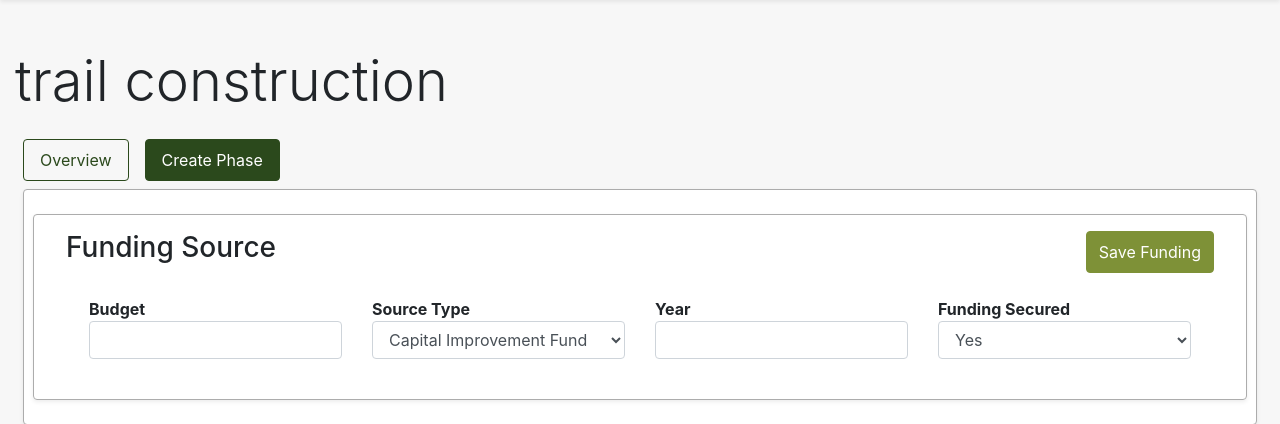
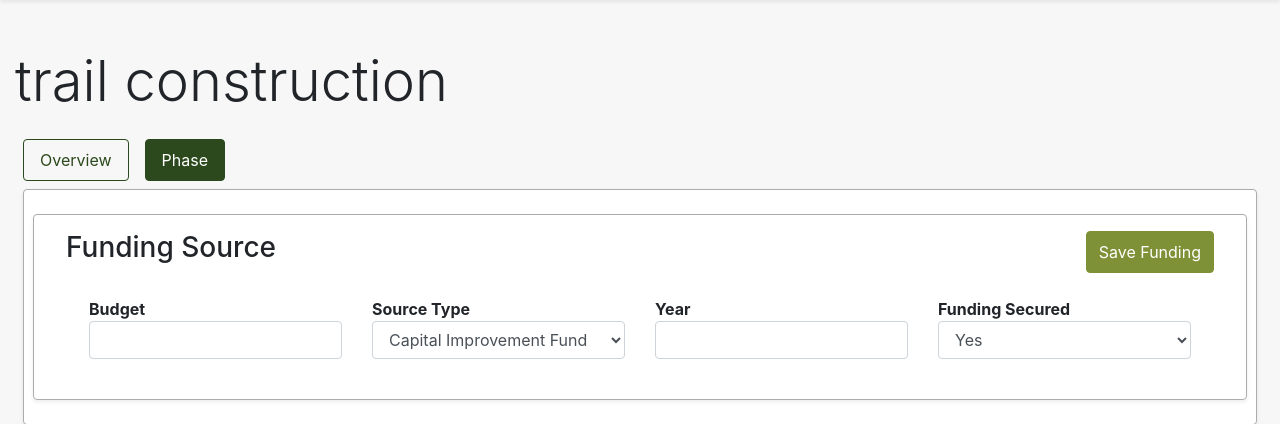
Before and after one commit to fpdcc/ccfp-asset-dashboard, a Django app: page /projects/phases/1/funding/create/ in a window 1280 px wide. Shown: the part 103-527 px from the top of the page. Run offline with Django 3.2, Linux system fonts and the light colour scheme; a user stored in the database is signed in; data comes from the database, SQL or seed files in the repository; tables that the repository leaves empty hold one stand-in row (values such as "Sample post"); parts of the project's set-up code (start-up, migrations or seed data) failed here and were passed over; some libraries are stand-ins or nearby versions.

Commit message:
fix confusing button name

```diff
--- a/asset_dashboard/templates/asset_dashboard/partials/project_base.html
+++ b/asset_dashboard/templates/asset_dashboard/partials/project_base.html
@@ -13,7 +13,7 @@
           <a class="mx-2 btn btn-outline-primary nav-link" id="overview" href="{% url 'project-detail' pk=project.pk %}">Overview</a>
         </li>
         <li>
-          <a class="mx-2 btn btn-outline-primary nav-link" id="phases" href="{% url 'create-phase'  pk=project.pk %}">Create Phase</a>
+          <a class="mx-2 btn btn-outline-primary nav-link" id="phases" href="{% url 'create-phase'  pk=project.pk %}">Phase</a>
         </li>
       </ul>
     </nav>
```
